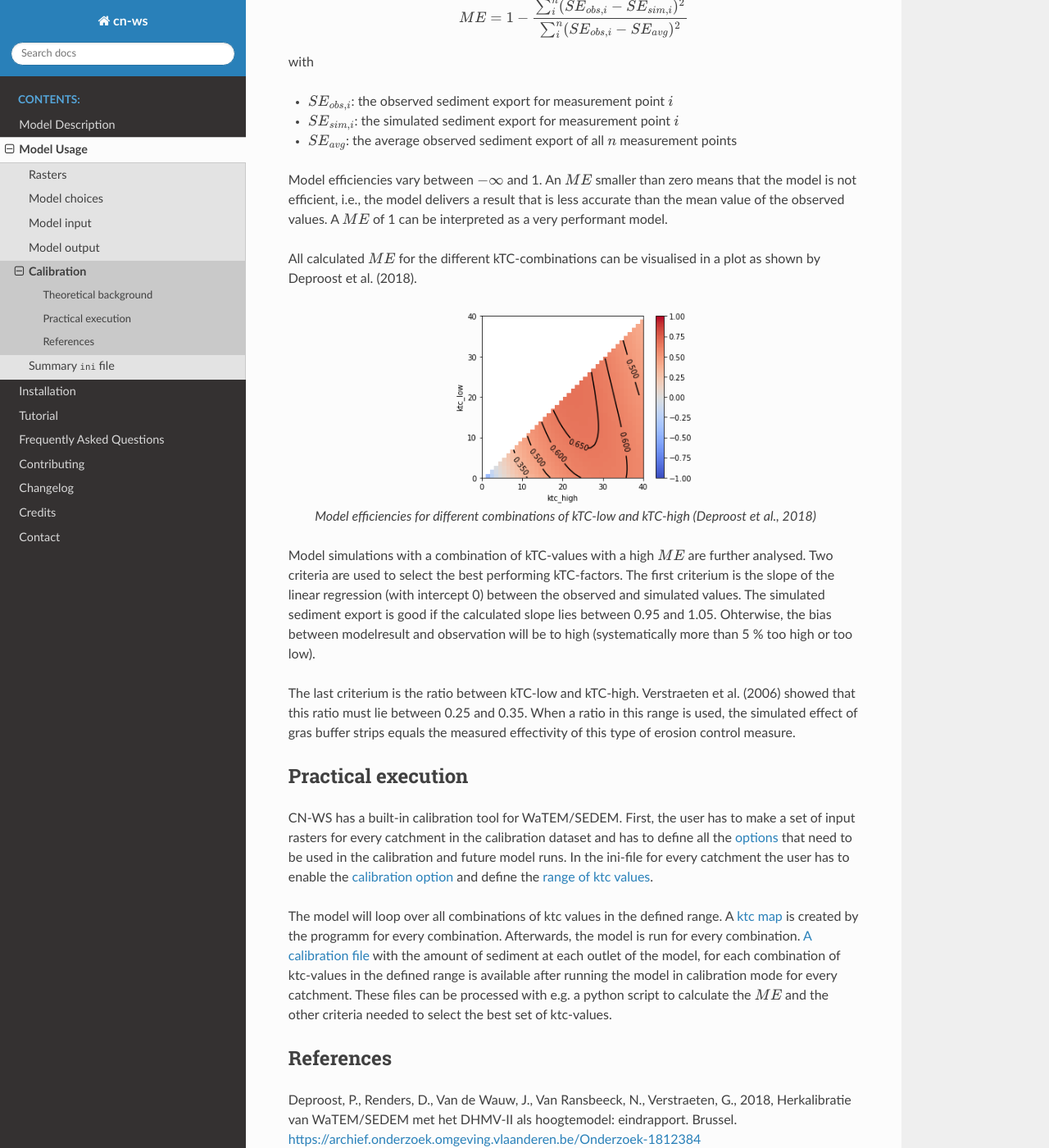
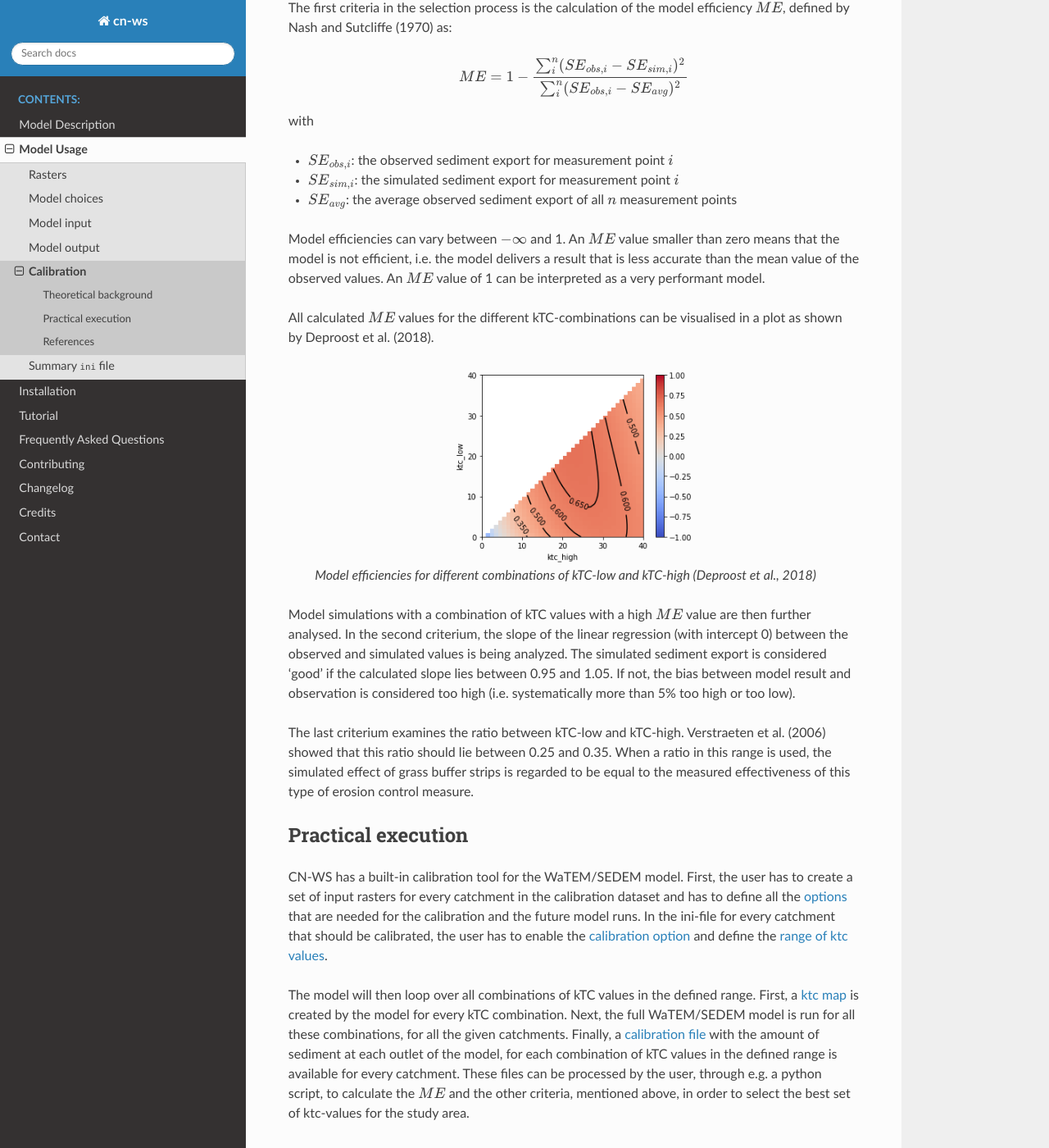
Before and after one commit to watem-sedem/watem-sedem, a Sphinx documentation site: the page built from docs/calibration.rst, in a window 1280 px wide and 1400 px high, scrolled down 798 px. Shown: the whole window at 82% size. Built offline with Sphinx 7.4.7 and the Read the Docs theme 2.0.0, drawn with Linux system fonts in a browser that asks for light colours; some of the changed text lies outside the part shown.

Commit message:
Update calibration.rst
Small changes and fixes proposed

```diff
--- a/docs/calibration.rst
+++ b/docs/calibration.rst
@@ -13,22 +13,23 @@
 Theoretical background
 ======================
 
-WaTEM/SEDEM can be calibrated by comparing the calculated sediment fluxes to the
-rivers with the observed sedimentfluxes in :math:`n` catchments.
-The :ref:`transport capacity <tcmodel>` used in WaTEM/SEDEM contains the ktc-value.
-This parameter can be adapted to calibrate the model.
+WaTEM/SEDEM can be calibrated for a specific study area by comparing the calculated sediment fluxes to the
+rivers with the observed sediment fluxes in :math:`n` catchments. In the model, only the kTC parameters can be choosen freely,
+and thus be used as calibration parameter.
+The kTC values only affect the :ref:`transport capacity <tcmodel>` (TC) calculated by the WaTEM/SEDEM model.
+Therefor, this parameter can be adapted in order to calibrate the model.
 
-Two kTC-values are used in the model runs: kTC-low and kTC-high. The first value
-is used for land covers with low erosion potential (i.e. forest, grassland), the
-latter, kTC-high, is used for arable land. Land covers with no erosion potential
-(i.e. roads and water) are automatically appointed with a very high kTC value (i.e. 9999).
+In the model runs, two kTC values are used, namely: kTC-low and kTC-high. The first value, kTC-low,
+is used for land covers with low erosion potential (i.e. forest, pasture and grass strips), the
+latter, kTC-high, is used for land covers with high erosion potential (i.e. agricultural fields). Land covers with no erosion potential
+(i.e. infrastructure, rivers and open water) are automatically appointed with a very high kTC value (i.e. 9999).
 
-To select the correct kTC-values,
+In order to select the correct kTC values for a specific study area,
 WaTEM/SEDEM must be ran for a range of kTC values for all measurement areas in
-the dataset. The optimal combination of both kTC-values is obtained by three criteria.
+the dataset. The optimal combination of both kTC values is obtained by three criteria.
 
-The first step in the selection process is the calculation of the
-model efficiency :math:`ME` defined by Nash and Sutcliffe (1970):
+The first criteria in the selection process is the calculation of the
+model efficiency :math:`ME`, defined by Nash and Sutcliffe (1970) as:
 
 .. math::
     ME = 1 - \frac{\sum_{i}^{n}(SE_{obs,i}-SE_{sim,i})^2}{\sum_{i}^{n}(SE_{obs,i}-SE_{avg})^2}
@@ -39,12 +40,12 @@
 - :math:`SE_{sim,i}`: the simulated sediment export for measurement point :math:`i`
 - :math:`SE_{avg}`: the average observed sediment export of all :math:`n` measurement points
 
-Model efficiencies vary between :math:`-\infty`  and 1. An :math:`ME` smaller than
-zero means that the model is not efficient, i.e., the model delivers a result
-that is less accurate than the mean value of the observed values. A :math:`ME`
+Model efficiencies can vary between :math:`-\infty`  and 1. An :math:`ME` value smaller than
+zero means that the model is not efficient, i.e. the model delivers a result
+that is less accurate than the mean value of the observed values. An :math:`ME` value
 of 1 can be interpreted as a very performant model.
 
-All calculated :math:`ME` for the different kTC-combinations can be visualised
+All calculated :math:`ME` values for the different kTC-combinations can be visualised
 in a plot as shown by Deproost et al. (2018).
 
 .. figure:: _static/png/plot_ME_calibration.png
@@ -53,38 +54,37 @@
 
     Model efficiencies for different combinations of kTC-low and kTC-high (Deproost et al., 2018)
 
-Model simulations with a combination of kTC-values with a high :math:`ME` are
-further analysed. Two criteria are used to select the best performing kTC-factors.
-The first criterium is the slope of the linear regression (with intercept 0)
-between the observed and simulated values. The simulated sediment export is
-good if the calculated slope lies between 0.95 and 1.05. Ohterwise, the
-bias between modelresult and observation will be to high (systematically more
-than 5 % too high or too low).
+Model simulations with a combination of kTC values with a high :math:`ME` value are then
+further analysed. In the second criterium, the slope of the linear regression (with intercept 0)
+between the observed and simulated values is being analyzed. The simulated sediment export is considered
+'good' if the calculated slope lies between 0.95 and 1.05. If not, the
+bias between model result and observation is considered too high (i.e. systematically more
+than 5% too high or too low).
 
-The last criterium is the ratio between kTC-low and kTC-high. Verstraeten et al.
-(2006) showed that this ratio must lie between 0.25 and 0.35. When a ratio in
-this range is used, the simulated effect of gras buffer strips equals the measured
-effectivity of this type of erosion control measure.
+The last criterium examines the ratio between kTC-low and kTC-high. Verstraeten et al.
+(2006) showed that this ratio should lie between 0.25 and 0.35. When a ratio in
+this range is used, the simulated effect of grass buffer strips is regarded to be equal to the measured
+effectiveness of this type of erosion control measure.
 
 Practical execution
 ===================
 
-CN-WS has a built-in calibration tool for WaTEM/SEDEM. First, the user has to
-make a set of input rasters for every catchment in the calibration dataset and
-has to define all the :ref:`options <choicespage>` that need to be used in the
-calibration and future model runs. In the ini-file for every catchment the user
+CN-WS has a built-in calibration tool for the WaTEM/SEDEM model. First, the user has to
+create a set of input rasters for every catchment in the calibration dataset and
+has to define all the :ref:`options <choicespage>` that are needed for the
+calibration and the future model runs. In the ini-file for every catchment that should be calibrated, the user
 has to enable the :ref:`calibration option <calibrate>` and define the
 :ref:`range of ktc values <calibrationparamters>`.
 
-The model will loop over all combinations of ktc values in the defined range.
-A :ref:`ktc map <ktcmap>` is created by the programm for every combination.
-Afterwards, the model is run for every combination.
-:ref:`A calibration file <calibrationtxt>` with the amount of
+The model will then loop over all combinations of kTC values in the defined range.
+First, a :ref:`ktc map <ktcmap>` is created by the model for every kTC combination.
+Next, the full WaTEM/SEDEM model is run for all these combinations, for all the given catchments. Finally,
+a :ref:`calibration file <calibrationtxt>` with the amount of
 sediment at each
-outlet of the model, for each combination of ktc-values in the defined range is
-available after running the model in calibration mode for every catchment. These
-files can be processed with e.g. a python script to calculate the :math:`ME` and
-the other criteria needed to select the best set of ktc-values.
+outlet of the model, for each combination of kTC values in the defined range is
+available for every catchment. These
+files can be processed by the user, through e.g. a python script, to calculate the :math:`ME` and
+the other criteria, mentioned above, in order to select the best set of ktc-values for the study area.
 
 References
 ==========
```
